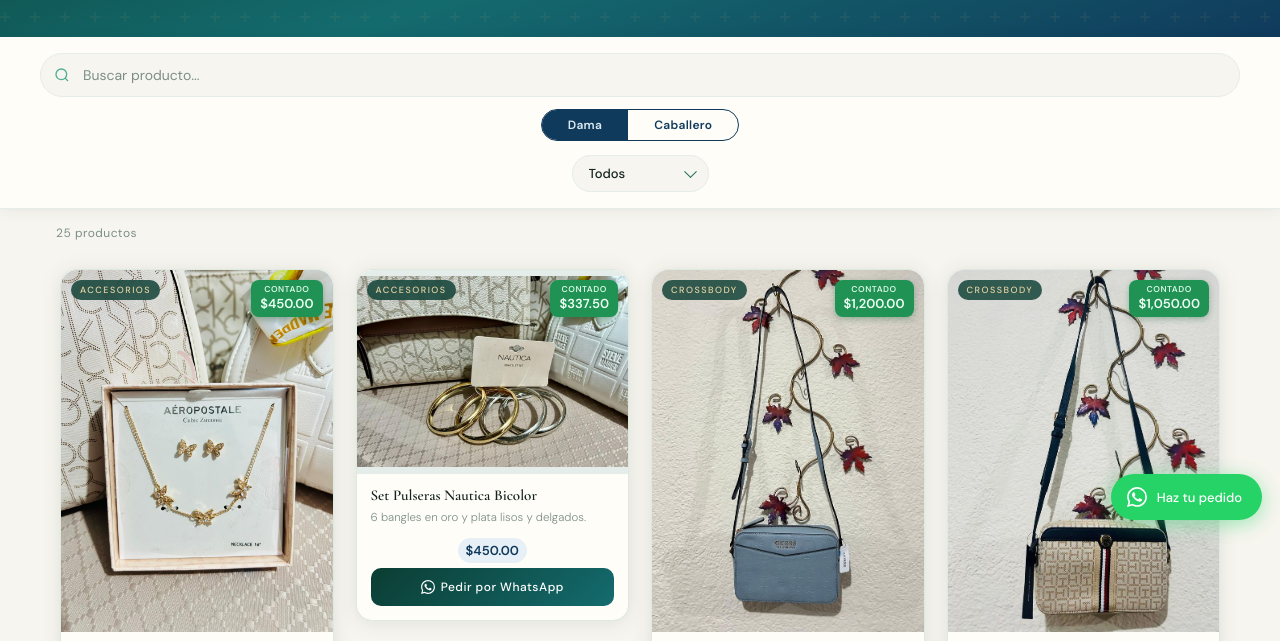
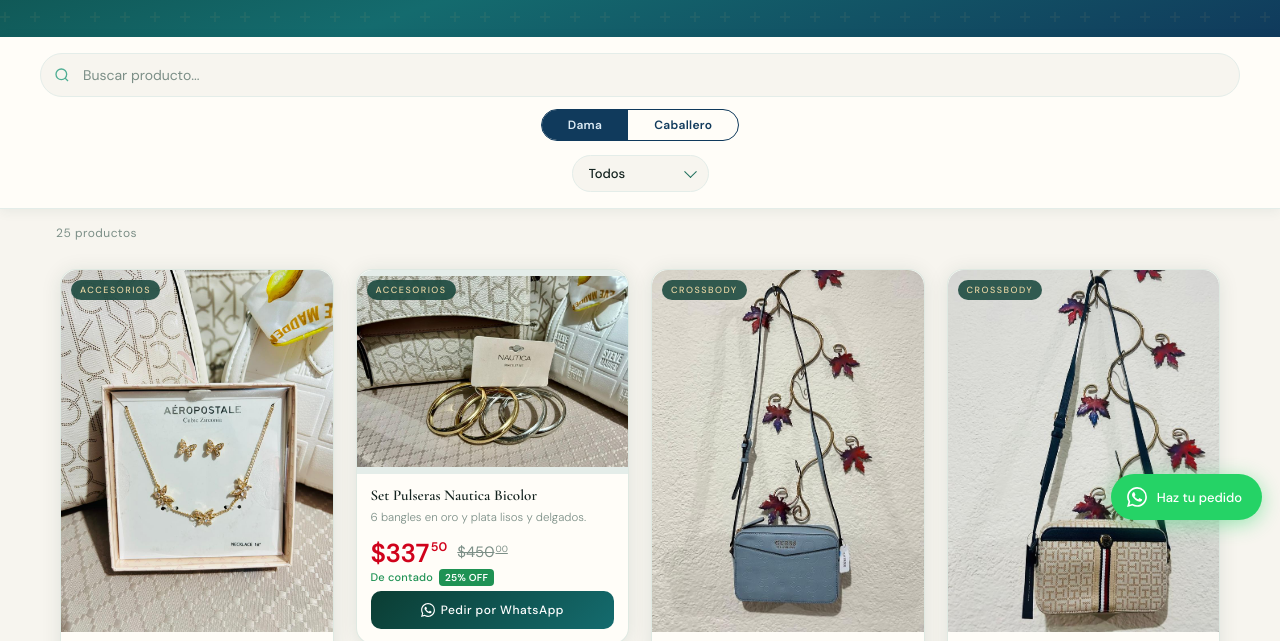
Before and after one commit to ggarciac-30/boutique-garcia, a plain HTML site: page index.html in a window 1280 px wide. Shown: the part 258-899 px from the top of the page. Drawn offline with nearby package versions, Linux system fonts and the light colour scheme.

Commit message:
Rediseño del bloque de precio en tarjetas
Precio a pagar grande en rojo con centavos en superíndice, precio de
lista tachado a un lado y línea "De contado · 25% OFF". Se oculta el
listón CONTADO sobre la foto (ya va en el bloque de precio).

Co-Authored-By: Claude Opus 5.5 <noreply@anthropic.com>
Claude-Session: https://claude.ai/code/session_018tyLyFDTESkWL8tuxrZNXL

```diff
--- a/css/style.css
+++ b/css/style.css
@@ -455,37 +455,70 @@ header p {
 .price-block {
   display: flex;
   flex-direction: column;
-  align-items: center;
-  text-align: center;
-  gap: 2px;
-  margin-top: 6px;
-}
-.price-original {
-  font-size: 11px;
-  color: var(--text-light);
-  text-decoration: line-through;
+  align-items: flex-start;
+  text-align: left;
+  gap: 3px;
+  margin-top: 8px;
 }
 .price-row {
   display: flex;
+  align-items: flex-start;
+  flex-wrap: wrap;
+  column-gap: 10px;
+  row-gap: 2px;
+  line-height: 1;
+}
+/* Precio protagonista: grande, centavos en superíndice */
+.price-current {
+  font-family: 'DM Sans', sans-serif;
+  font-size: 26px;
+  font-weight: 600;
+  letter-spacing: -0.5px;
+  color: var(--charcoal);
+  font-variant-numeric: lining-nums;
+}
+.price-current.is-sale { color: #d0021b; }
+.price-current sup {
+  font-size: 0.48em;
+  font-weight: 600;
+  vertical-align: top;
+  position: relative;
+  top: 0.12em;
+  margin-left: 2px;
+  letter-spacing: 0;
+}
+/* Precio de lista tachado, a la derecha del precio protagonista */
+.price-original {
+  font-size: 15px;
+  color: var(--text-light);
+  text-decoration: line-through;
+  text-decoration-thickness: 1px;
+  margin-top: 5px;
+}
+.price-original sup {
+  font-size: 0.6em;
+  vertical-align: top;
+  position: relative;
+  top: 0.05em;
+  margin-left: 1px;
+}
+/* Línea de apoyo: condición del precio + % OFF */
+.price-meta {
+  display: flex;
   align-items: center;
-  gap: 7px;
-}
-.price-current {
-  display: inline-block;
-  font-size: 13px;
-  color: var(--azure-deep);
-  font-weight: 700;
-  background: #e7f0f6;
-  padding: 4px 8px;
-  border-radius: 999px;
+  gap: 6px;
+  font-size: 11px;
+  font-weight: 500;
+  color: #1f9254;
+  letter-spacing: 0.2px;
 }
 .price-badge {
   font-size: 10px;
   font-weight: 700;
   color: #ffffff;
   background: #1f9254;
-  padding: 3px 7px;
-  border-radius: 5px;
+  padding: 2px 6px;
+  border-radius: 4px;
   letter-spacing: 0.2px;
   white-space: nowrap;
 }
@@ -585,3 +618,10 @@ header p {
   flex: 1 !important;
   width: 100% !important;
 }
+
+/* Precio en celular: un poco más chico para que precio + tachado
+   quepan en la misma línea dentro de la columna angosta. */
+@media (max-width: 480px) {
+  .price-current  { font-size: 22px; }
+  .price-original { font-size: 13px; margin-top: 4px; }
+}
--- a/js/app.js
+++ b/js/app.js
@@ -59,23 +59,50 @@ function displayPrice(p) {
   if (!pct) return p.price;
   return formatMXN(parsePriceNumber(p.price) * (1 - pct / 100));
 }
+// Parte un precio "$1,959.30" en entero ($1,959) y centavos (30) para
+// mostrar los centavos en superíndice, estilo tienda departamental.
+function moneyHTML(str, cls) {
+  var parts = String(str).split('.');
+  var cents = parts[1] ? parts[1].slice(0, 2) : '00';
+  return '<span class="' + cls + '">' + parts[0] + '<sup>' + cents + '</sup></span>';
+}
+
+// Bloque de precio. Jerarquía visual:
+//   1) Precio a pagar, grande y en rojo (centavos en superíndice)
+//   2) Precio de lista tachado a un lado, en gris
+//   3) Línea de apoyo: condición del precio + % OFF (y meses si aplica)
+// Prioridad del precio protagonista:
+//   a) Descuento normal (campo `descuento` o DISCOUNT_RULES)
+//   b) Si no hay, precio de CONTADO (CONTADO_ACTIVO en discount-rules.js)
+//   c) Si tampoco, solo el precio de lista, sin tachado ni rojo
 function priceBlockHTML(p) {
   var pct = getDiscountPercent(p);
+  var cashPrice = getCashPrice(p);
+  var html = '<div class="price-block">';
 
-  if (!pct) {
-    return '<div class="price-block"><div class="price-row"><span class="price-current">' + p.price + '</span></div></div>';
+  if (pct) {
+    var finalPrice = parsePriceNumber(displayPrice(p));
+    html += '<div class="price-row">';
+    html +=   moneyHTML(displayPrice(p), 'price-current is-sale');
+    html +=   moneyHTML(p.price, 'price-original');
+    html += '</div>';
+    html += '<div class="price-meta"><span class="price-badge">' + pct + '% OFF</span></div>';
+    if (cashPrice) {
+      html += '<div class="price-installments">o ' + cashPrice + ' de contado</div>';
+    }
+    if (p.meses) {
+      html += '<div class="price-installments">' + p.meses + ' meses de ' + formatMXN(calcularMensualidad(finalPrice, p.meses)) + '</div>';
+    }
+  } else if (cashPrice) {
+    html += '<div class="price-row">';
+    html +=   moneyHTML(cashPrice, 'price-current is-sale');
+    html +=   moneyHTML(p.price, 'price-original');
+    html += '</div>';
+    html += '<div class="price-meta">De contado <span class="price-badge">' + CONTADO_PERCENT + '% OFF</span></div>';
+  } else {
+    html += '<div class="price-row">' + moneyHTML(p.price, 'price-current') + '</div>';
   }
 
-  var finalPrice = parsePriceNumber(displayPrice(p));
-  var html = '<div class="price-block">';
-  html +=   '<div class="price-original">' + p.price + '</div>';
-  html +=   '<div class="price-row">';
-  html +=     '<span class="price-current">' + displayPrice(p) + '</span>';
-  html +=     '<span class="price-badge">' + pct + '% OFF</span>';
-  html +=   '</div>';
-  if (p.meses) {
-    html += '<div class="price-installments">' + p.meses + ' meses de ' + formatMXN(calcularMensualidad(finalPrice, p.meses)) + '</div>';
-  }
   html += '</div>';
   return html;
 }
@@ -105,7 +132,9 @@ function cardHTML(p, i) {
   html +=   '<div class="card-img-wrap">';
   html +=     imgHTML;
   html +=     '<span class="card-badge">' + p.cat + '</span>';
-  html +=     cashBadgeHTML(p);
+  // Listón CONTADO sobre la foto: desactivado, ese precio ya es el
+  // protagonista del bloque de precio. Para regresarlo, descomenta:
+  // html +=     cashBadgeHTML(p);
   html +=   '</div>';
   html +=   '<div class="card-body">';
   html +=     '<div class="card-name">' + p.nombre + '</div>';
```
